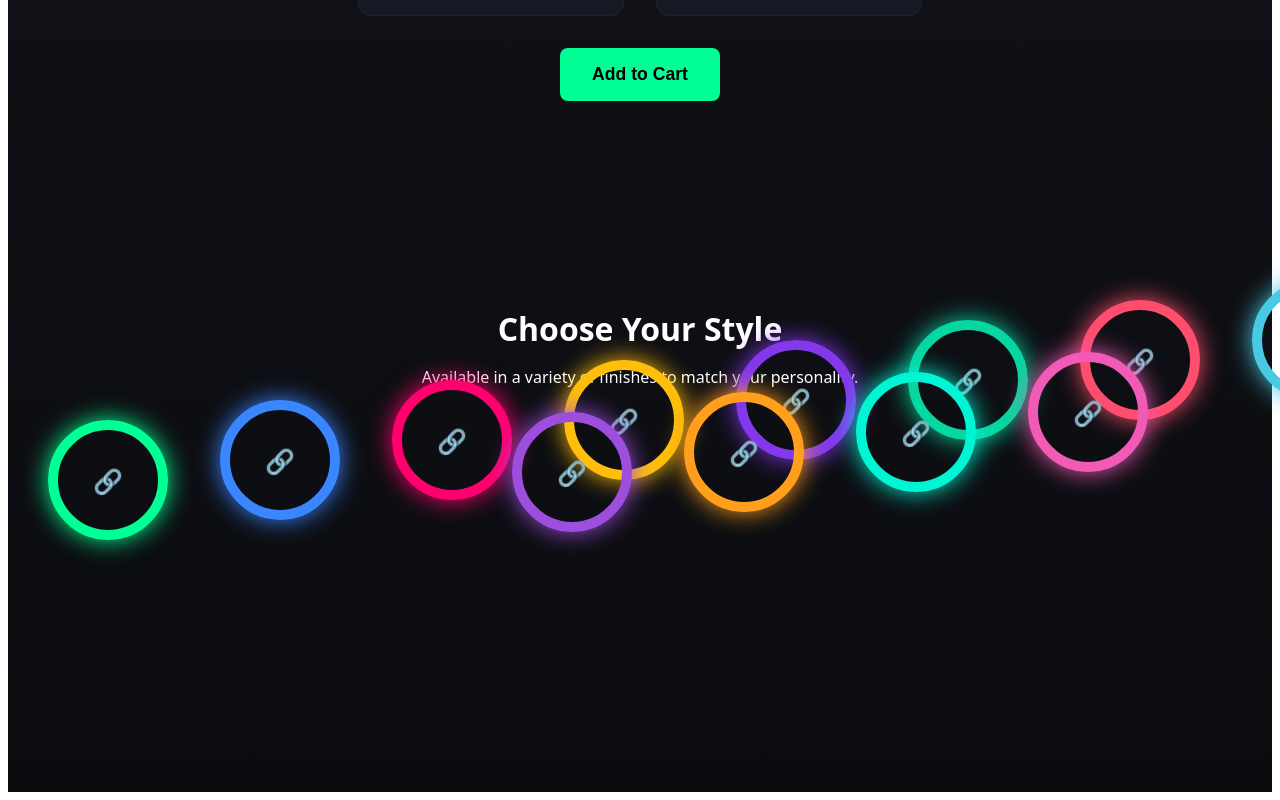
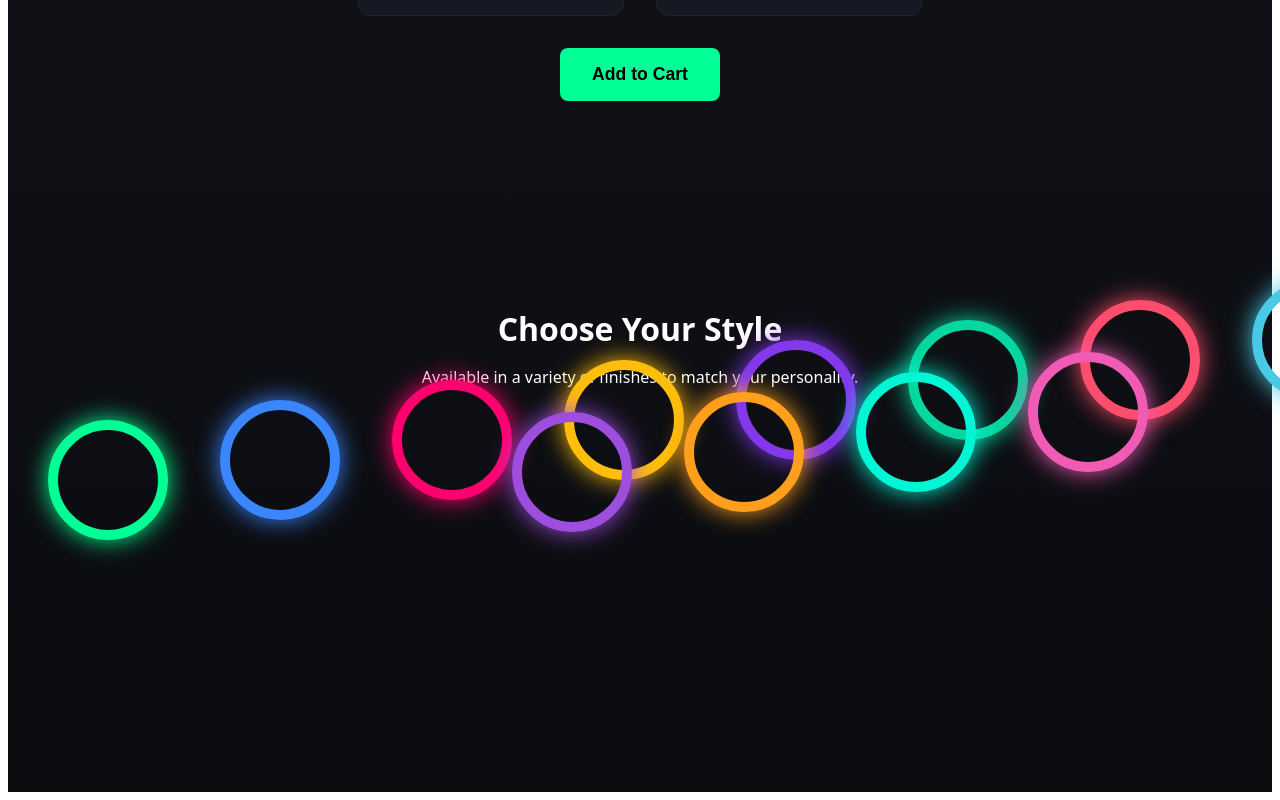
Before and after one commit to vram123/Tapit-website, a React (Create React App) app: page / in a window 1280 px wide. Shown: the part 1228-2028 px from the top of the page. Built offline with nearby package versions, Linux system fonts and the light colour scheme.

Commit message:
ring NFC front end is ready

```diff
--- a/src/components/RingShowcase/RingShowcase.js
+++ b/src/components/RingShowcase/RingShowcase.js
@@ -94,7 +94,7 @@ export default function RingShowcase() {
                 whileInView={{ opacity: 1 }}
                 transition={{ delay: i * 0.15 }}
               >
-                🔗
+
               </motion.span>
             </motion.div>
           ))}
```
